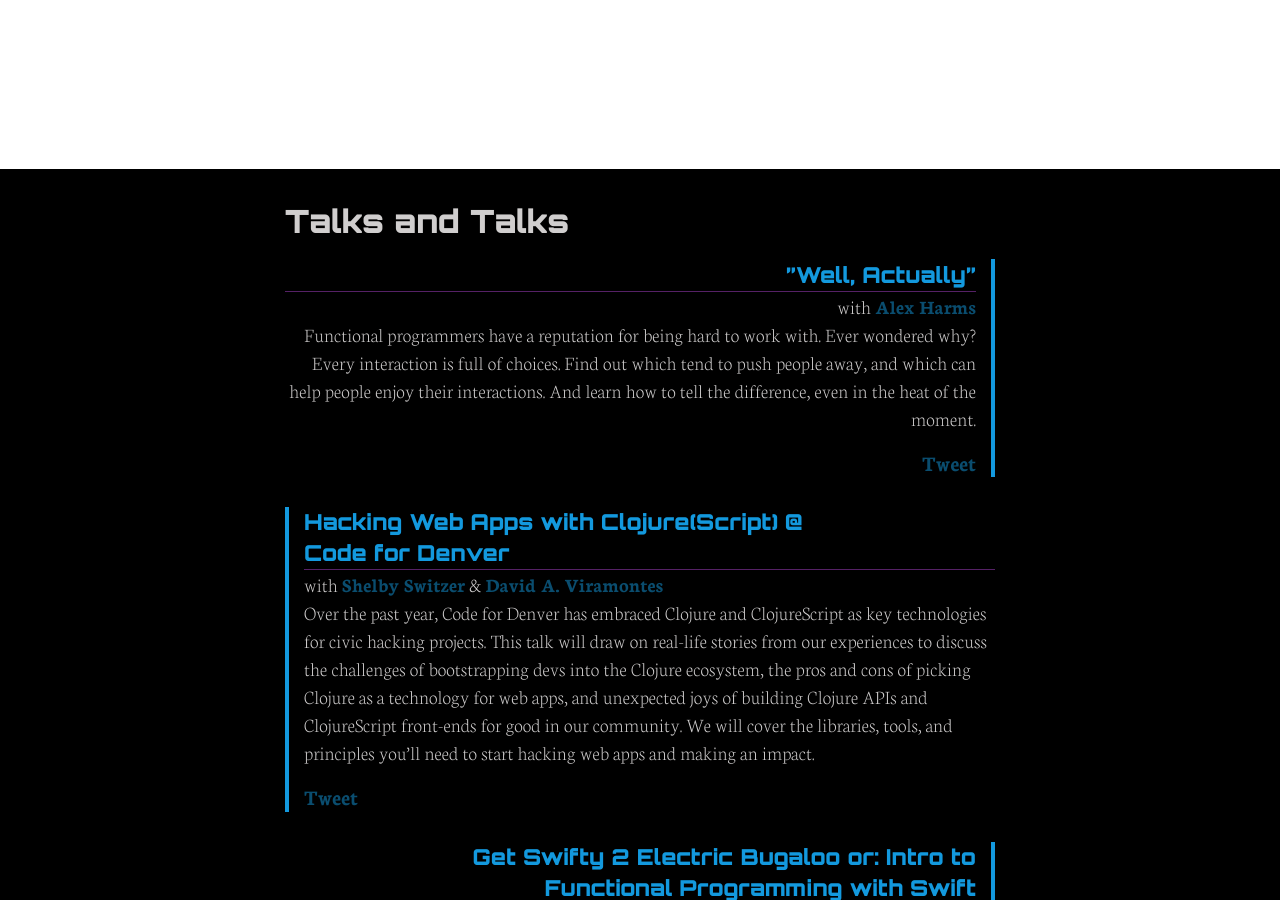
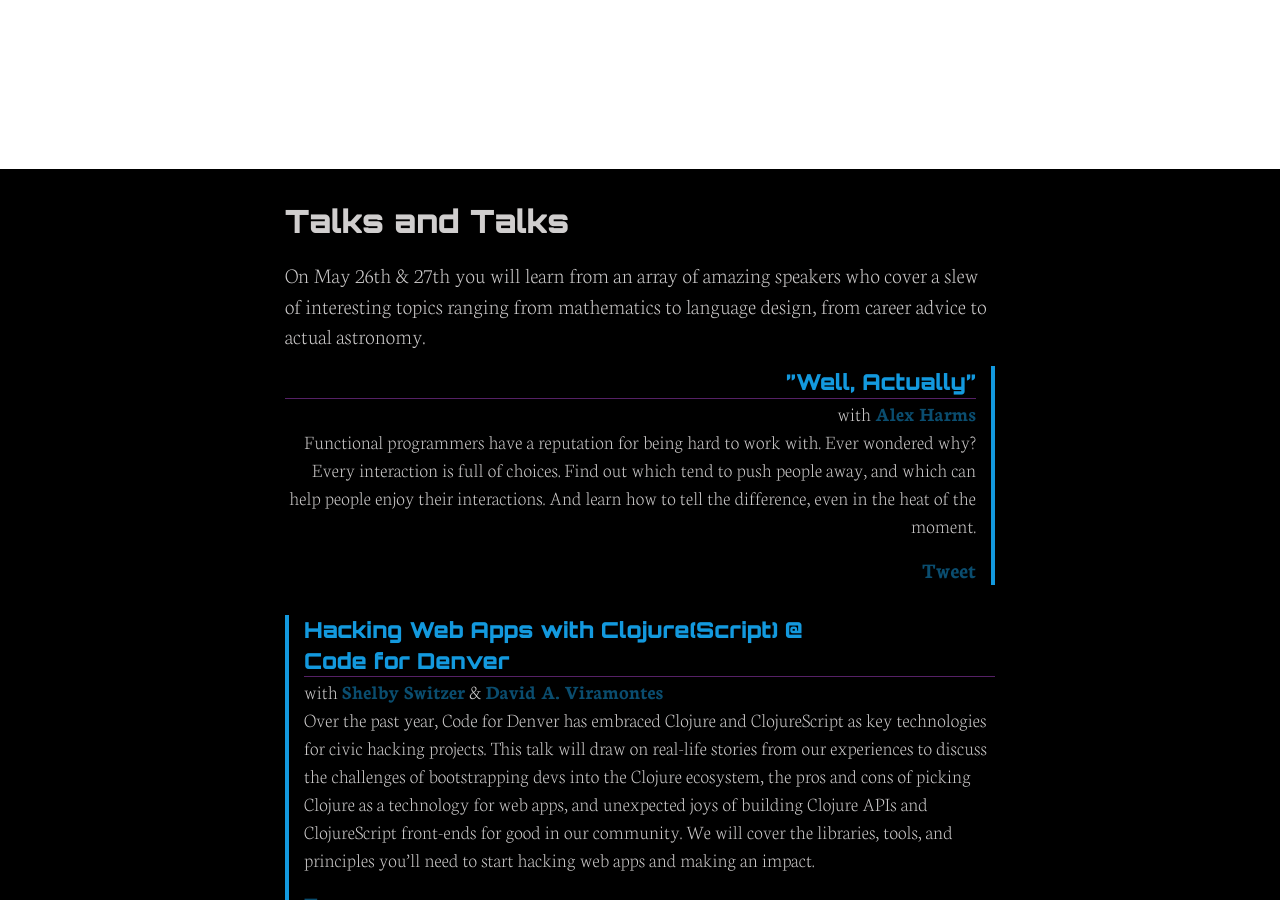
Before and after one commit to maitria/moonconf.org, a Jekyll site: the page built from index.html, in a window 1280 px wide and 900 px high, scrolled down 1412 px. Built offline with Jekyll 4.4.1, drawn with Linux system fonts in a browser that asks for light colours; comment, search, counter and statistics services are not loaded.

Commit message:
Include blurb about talks

```diff
--- a/_includes/talks.html
+++ b/_includes/talks.html
@@ -1,6 +1,13 @@
 <section class="section-block talks stars">
   <div class="section-block-content wrapper">
     <h2>Talks and Talks</h2>
+    <div class="talks-intro">
+      <p>
+        On May 26th & 27th you will learn from an array of amazing speakers
+        who cover a slew of interesting topics ranging from mathematics to language
+        design, from career advice to actual astronomy.
+      </p>
+    </div>
     {% include talk.html
       title='&rdquo;Well, Actually&rdquo;'
       link="well-actually"
```
